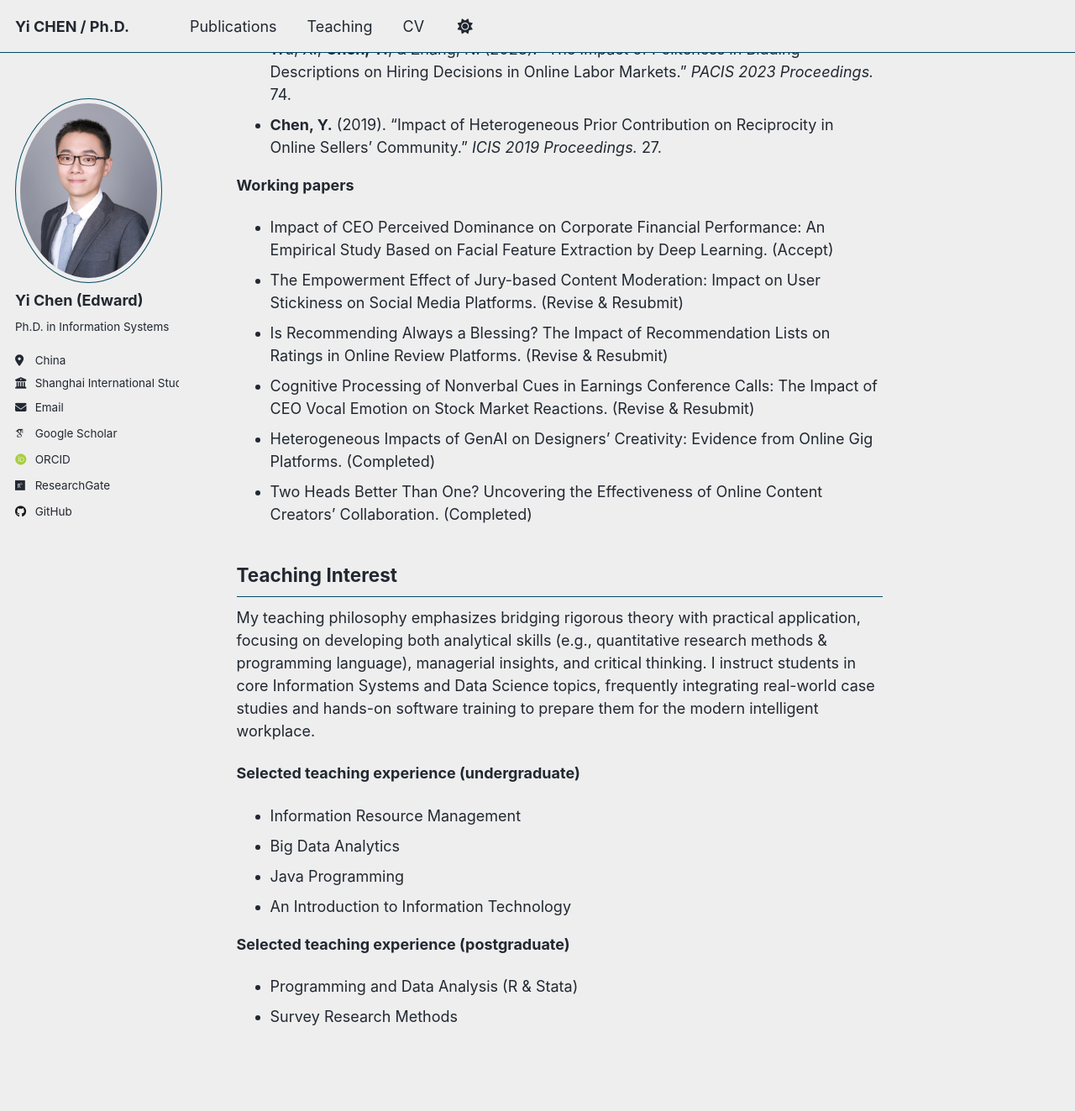
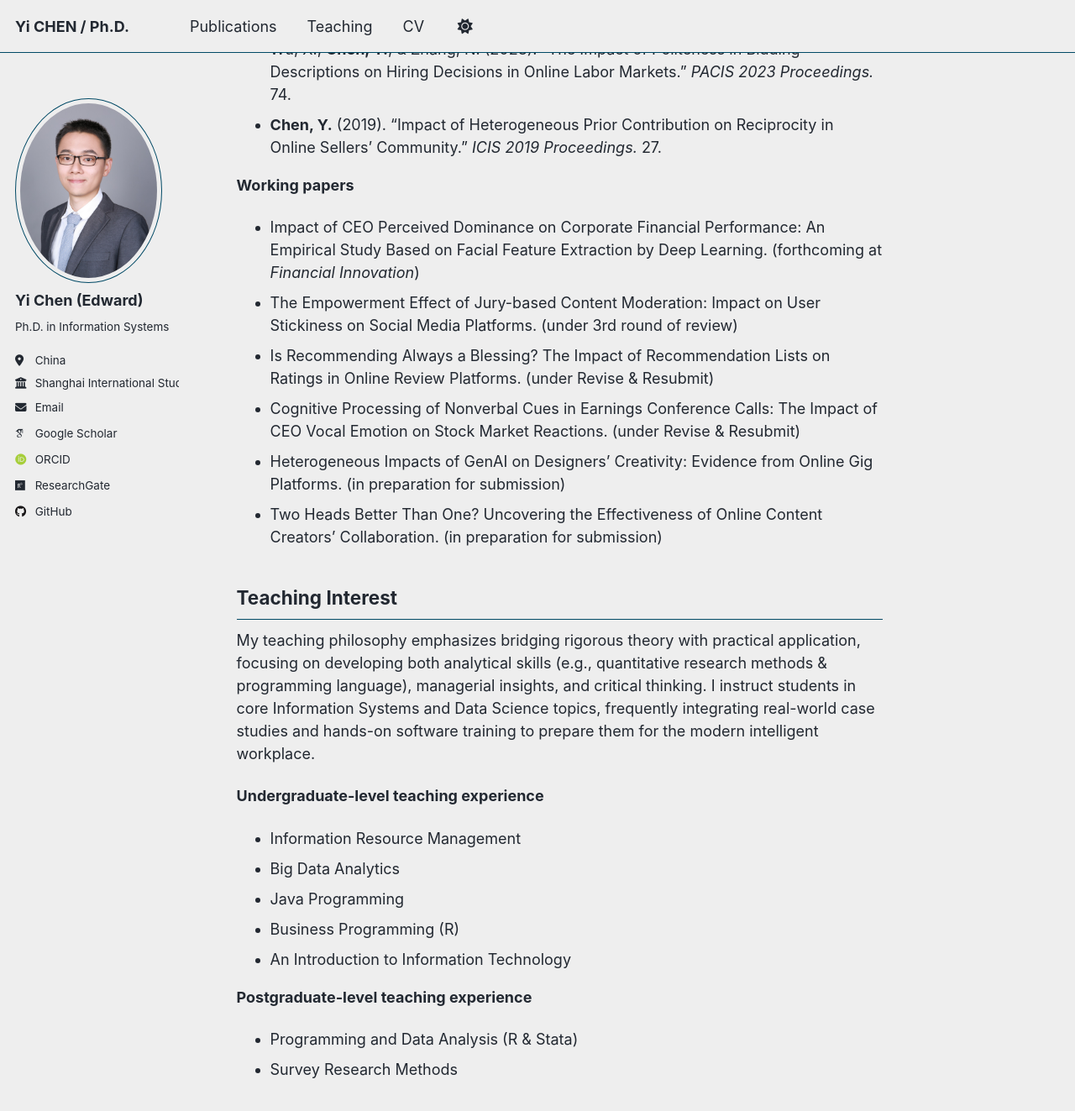
Before and after one commit to chenyi-edward/chenyi-edward.github.io, a Jekyll site: the page built from _pages/about.md, in a window 1280 px wide and 1400 px high, scrolled down 1081 px. Shown: the top 1323 px of the window at 84% size. Built offline with Jekyll 4.4.1, drawn with Linux system fonts in a browser that asks for light colours; some web fonts are replaced; a script that is not in the unit is left out.

Commit message:
Update about.md

```diff
--- a/_pages/about.md
+++ b/_pages/about.md
@@ -31,23 +31,24 @@ Key Research Areas
 
 **Working papers**
 
-* Impact of CEO Perceived Dominance on Corporate Financial Performance: An Empirical Study Based on Facial Feature Extraction by Deep Learning. (Accept)
-* The Empowerment Effect of Jury-based Content Moderation: Impact on User Stickiness on Social Media Platforms. (Revise & Resubmit)
-* Is Recommending Always a Blessing? The Impact of Recommendation Lists on Ratings in Online Review Platforms. (Revise & Resubmit)
-* Cognitive Processing of Nonverbal Cues in Earnings Conference Calls: The Impact of CEO Vocal Emotion on Stock Market Reactions. (Revise & Resubmit)
-* Heterogeneous Impacts of GenAI on Designers' Creativity: Evidence from Online Gig Platforms. (Completed)
-* Two Heads Better Than One? Uncovering the Effectiveness of Online Content Creators’ Collaboration. (Completed)
+* Impact of CEO Perceived Dominance on Corporate Financial Performance: An Empirical Study Based on Facial Feature Extraction by Deep Learning. (forthcoming at <i>Financial Innovation</i>)
+* The Empowerment Effect of Jury-based Content Moderation: Impact on User Stickiness on Social Media Platforms. (under 3rd round of review)
+* Is Recommending Always a Blessing? The Impact of Recommendation Lists on Ratings in Online Review Platforms. (under Revise & Resubmit)
+* Cognitive Processing of Nonverbal Cues in Earnings Conference Calls: The Impact of CEO Vocal Emotion on Stock Market Reactions. (under Revise & Resubmit)
+* Heterogeneous Impacts of GenAI on Designers' Creativity: Evidence from Online Gig Platforms. (in preparation for submission)
+* Two Heads Better Than One? Uncovering the Effectiveness of Online Content Creators’ Collaboration. (in preparation for submission)
 
 Teaching Interest
 ------
 My teaching philosophy emphasizes bridging rigorous theory with practical application, focusing on developing both analytical skills (e.g., quantitative research methods & programming language), managerial insights, and critical thinking. I instruct students in core Information Systems and Data Science topics, frequently integrating real-world case studies and hands-on software training to prepare them for the modern intelligent workplace.
 
-**Selected teaching experience (undergraduate)**
+**Undergraduate-level teaching experience**
 - Information Resource Management
 - Big Data Analytics
 - Java Programming
+- Business Programming (R)
 - An Introduction to Information Technology
 
-**Selected teaching experience (postgraduate)**
+**Postgraduate-level teaching experience**
 - Programming and Data Analysis (R & Stata)
 - Survey Research Methods
```
